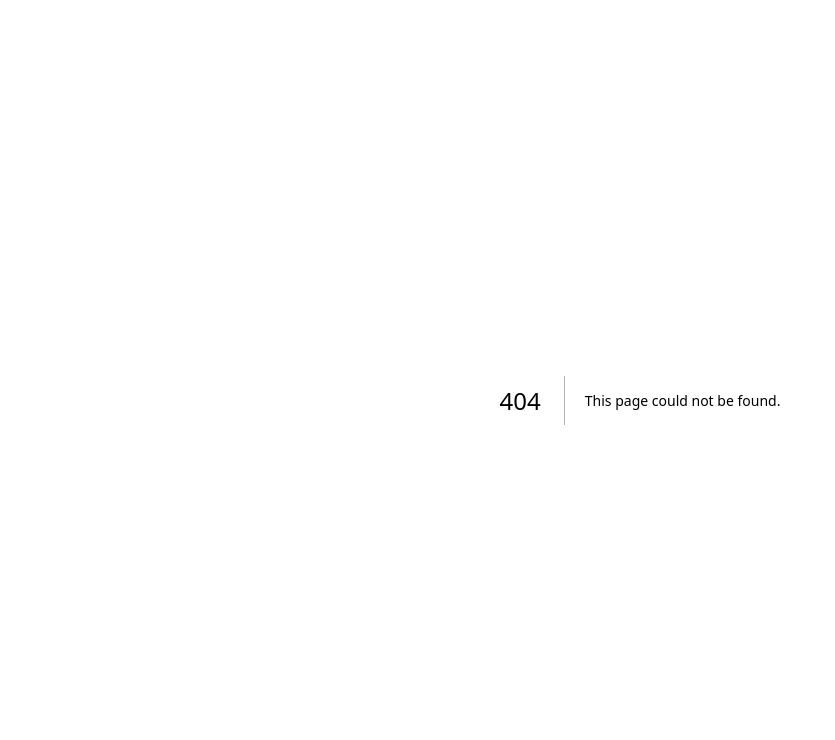
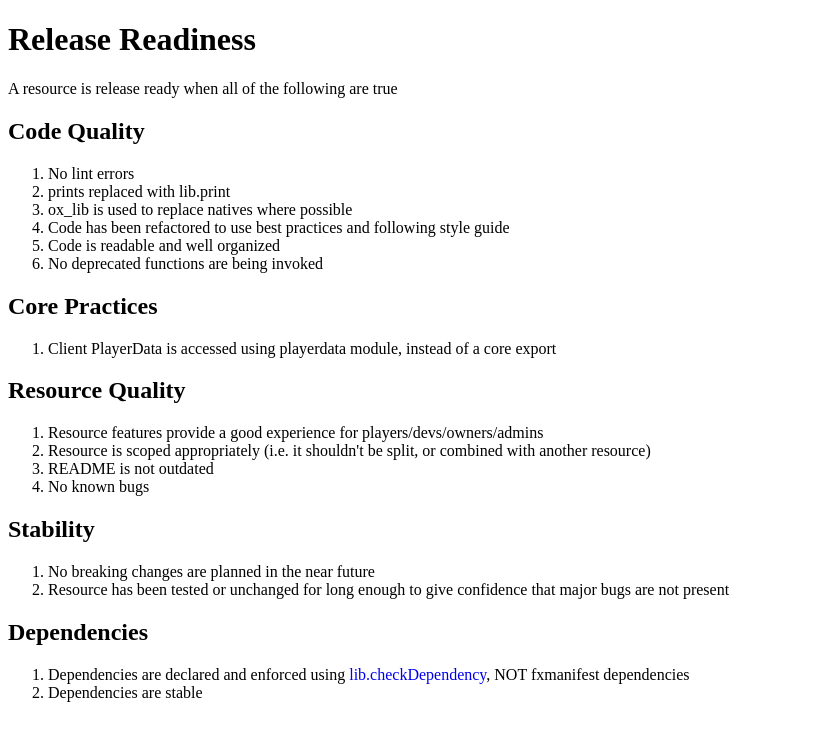
Before and after one commit to Qbox-project/qbox-project.github.io, a Next.js app: page /release in a window 1280 px wide. Before the commit this address had no page. Shown: the top 740 px of the page, without its empty margins (0-835 px from the left). Built offline with nearby package versions, Linux system fonts and the light colour scheme.

Commit message:
docs: release rediness checklist and more common replacements (#4)

```diff
--- a/pages/_meta.json
+++ b/pages/_meta.json
@@ -4,6 +4,7 @@
   "converting": "Converting from QB",
   "contributors": "Contributing",
   "developers": "Developer's Guide",
+  "release": "Release Readiness",
   "faq": "FAQ",
   "about": {
     "title": "About",
--- /dev/null
+++ b/pages/release.mdx
@@ -0,0 +1,28 @@
+# Release Readiness
+
+A resource is release ready when all of the following are true
+
+## Code Quality
+1. No lint errors
+2. prints replaced with lib.print
+3. ox_lib is used to replace natives where possible
+4. Code has been refactored to use best practices and following style guide
+5. Code is readable and well organized
+6. No deprecated functions are being invoked
+
+## Core Practices
+1. Client PlayerData is accessed using playerdata module, instead of a core export
+
+## Resource Quality
+1. Resource features provide a good experience for players/devs/owners/admins
+2. Resource is scoped appropriately (i.e. it shouldn't be split, or combined with another resource)
+3. README is not outdated
+4. No known bugs
+
+## Stability
+1. No breaking changes are planned in the near future
+2. Resource has been tested or unchanged for long enough to give confidence that major bugs are not present
+
+## Dependencies
+1. Dependencies are declared and enforced using [lib.checkDependency](https://overextended.dev/ox_lib/Modules/Version/Shared), NOT fxmanifest dependencies
+2. Dependencies are stable
```
Also changed, not shown: pages/converting.mdx (+7 -0 lines).
